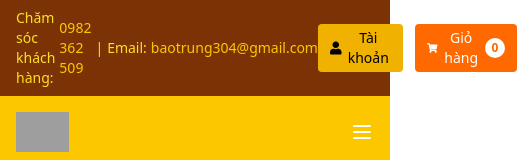
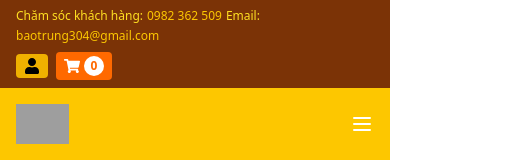
Before and after one commit to tinph010803/AntSpa, a React (Vite) app: page / in a window 390 px wide. Shown: the top 160 px of the page, 517 px wide, since content can reach past the window. Built offline with nearby package versions, Linux system fonts and the light colour scheme; grey boxes are pictures that could not be loaded.

Commit message:
update Search

```diff
--- a/src/components/Header.tsx
+++ b/src/components/Header.tsx
@@ -4,28 +4,28 @@ const Header = () => {
   return (
     <header className="w-full">
       <div className="w-full bg-amber-900 text-yellow-300 text-sm py-2">
-        <div className="flex justify-between items-center px-4 md:px-10">
+        <div className="flex flex-wrap justify-between items-center gap-2 px-4 md:px-10">
           {/* Left side - Contact info */}
-          <div className="flex items-center space-x-1">
+          <div className="flex flex-wrap items-center text-xs sm:text-sm gap-x-1 gap-y-1 max-w-full sm:max-w-none">
             <span>Chăm sóc khách hàng:</span>
             <span className="font-medium text-yellow-400">0982 362 509</span>
-            <span>|</span>
+            <span className="hidden sm:inline">|</span>
             <span>Email:</span>
-            <span className="font-medium text-yellow-400">baotrung304@gmail.com</span>
+            <span className="font-medium text-yellow-400 break-all">baotrung304@gmail.com</span>
           </div>
 
           {/* Right side - Account and Cart buttons */}
-          <div className="flex items-center space-x-3">
+          <div className="flex items-center gap-2 sm:gap-3 text-xs sm:text-sm">
             {/* Account button */}
-            <button className="flex items-center space-x-1 bg-yellow-500 hover:bg-yellow-600 text-black px-3 py-1 rounded text-sm font-medium transition-colors cursor-pointer">
+            <button className="flex items-center gap-1 bg-yellow-500 cursor-pointer hover:bg-yellow-600 text-black px-2 sm:px-3 py-1 rounded font-medium transition-colors">
               <FaUser className="w-4 h-4" />
-              <span>Tài khoản</span>
+              <span className="hidden sm:inline">Tài khoản</span>
             </button>
 
             {/* Cart button */}
-            <button className="flex items-center space-x-1 bg-orange-500 hover:bg-orange-600 text-white px-3 py-1 rounded text-sm font-medium transition-colors cursor-pointer">
+            <button className="flex items-center gap-1 bg-orange-500 cursor-pointer hover:bg-orange-600 text-white px-2 sm:px-3 py-1 rounded font-medium transition-colors">
               <FaShoppingCart className="w-4 h-4" />
-              <span>Giỏ hàng</span>
+              <span className="hidden sm:inline">Giỏ hàng</span>
               <span className="bg-white text-orange-500 rounded-full px-1.5 py-0.5 text-xs font-bold min-w-[20px] text-center">
                 0
               </span>
--- a/src/components/Main.tsx
+++ b/src/components/Main.tsx
@@ -1,6 +1,8 @@
 import { FaSearch } from "react-icons/fa";
+import { useState } from "react"
 
 const Main = () => {
+    const [showSearch, setShowSearch] = useState(false);
 
     return (
         <main className="w-full">
@@ -101,9 +103,26 @@ const Main = () => {
                         >
                             LIÊN HỆ
                         </a>
-                        <button className="text-white hover:text-yellow-100 transition-colors">
-                            <FaSearch className="w-5 h-5" />
-                        </button>
+                        <div className="relative">
+                            <button
+                                onClick={() => setShowSearch((prev) => !prev)}
+                                className="text-white hover:text-yellow-100 transition-colors cursor-pointer"
+                            >
+                                <FaSearch className="w-5 h-5" />
+                            </button>
+
+                            {showSearch && (
+                                <div className="absolute right-0 mt-2 flex items-center bg-white rounded shadow px-2 py-1 z-50">
+                                    <input
+                                        type="text"
+                                        placeholder="Tìm kiếm sản phẩm..."
+                                        className="text-sm px-2 py-1 w-48 text-gray-700 placeholder-gray-400 focus:outline-none"
+                                    />
+                                    <FaSearch className="text-gray-500 ml-2 w-4 h-4" />
+                                </div>
+                            )}
+                        </div>
+
                     </div>
 
                     {/* Mobile Menu Button */}
--- a/src/components/Service.tsx
+++ b/src/components/Service.tsx
@@ -88,8 +88,7 @@ const Service = () => {
             {/* Service Description Card */}
             <div className="bg-white rounded-lg p-6 shadow-lg mx-4">
               <p className="text-gray-600 text-sm leading-relaxed">
-                Giảm béo 1 lần duy nhất không phẫu thuật. Duy trì số đo cơ thể tốt nhất, khiến quý khách không bị tăng
-                số đo. Công nghệ được FDA Hoa Kỳ chứng nhận.
+                Giảm béo 1 lần duy nhất không phẫu thuật. Duy trì số đo cơ thể tốt nhất, Công nghệ được FDA Hoa Kỳ chứng nhận.
               </p>
             </div>
           </div>
```
